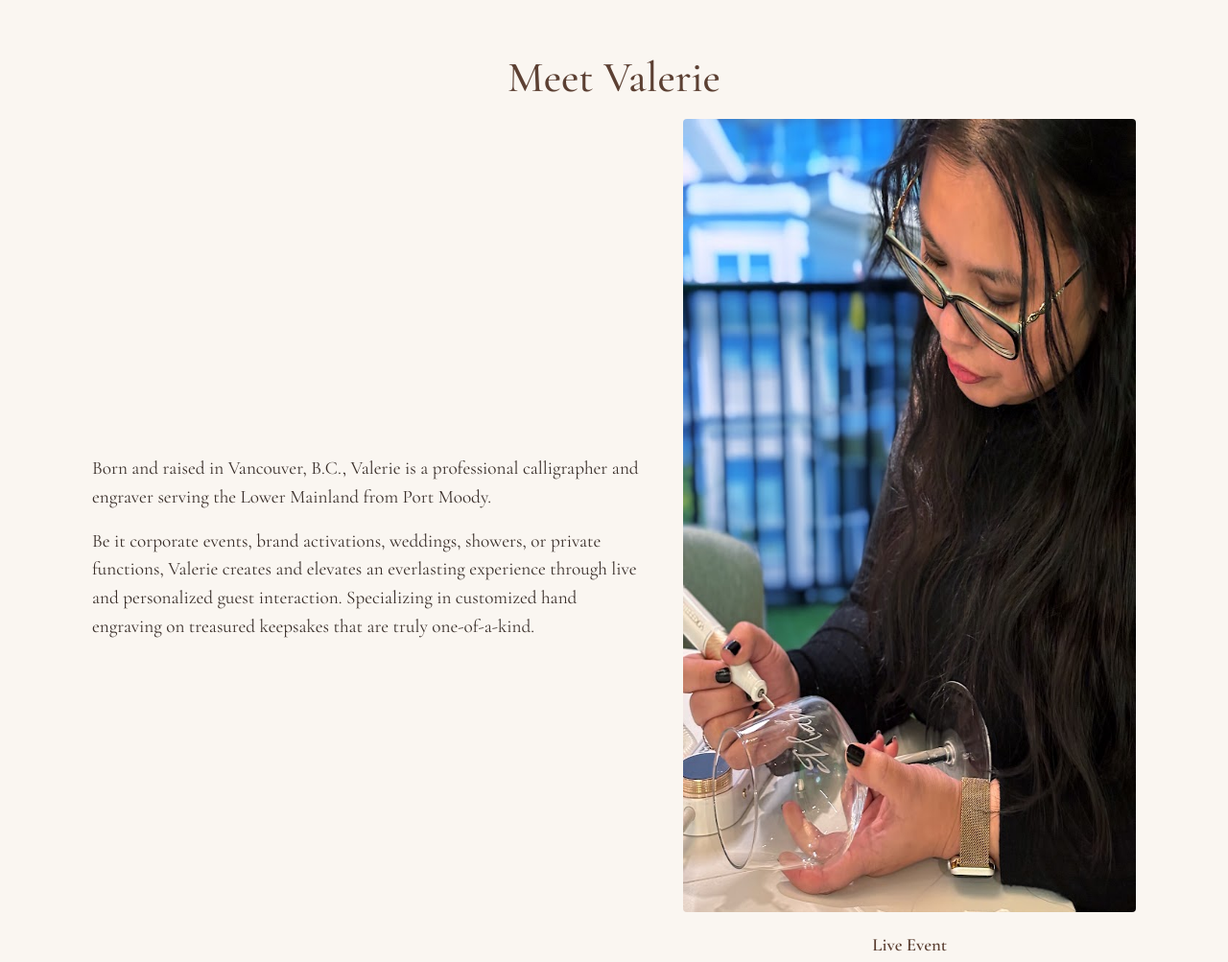
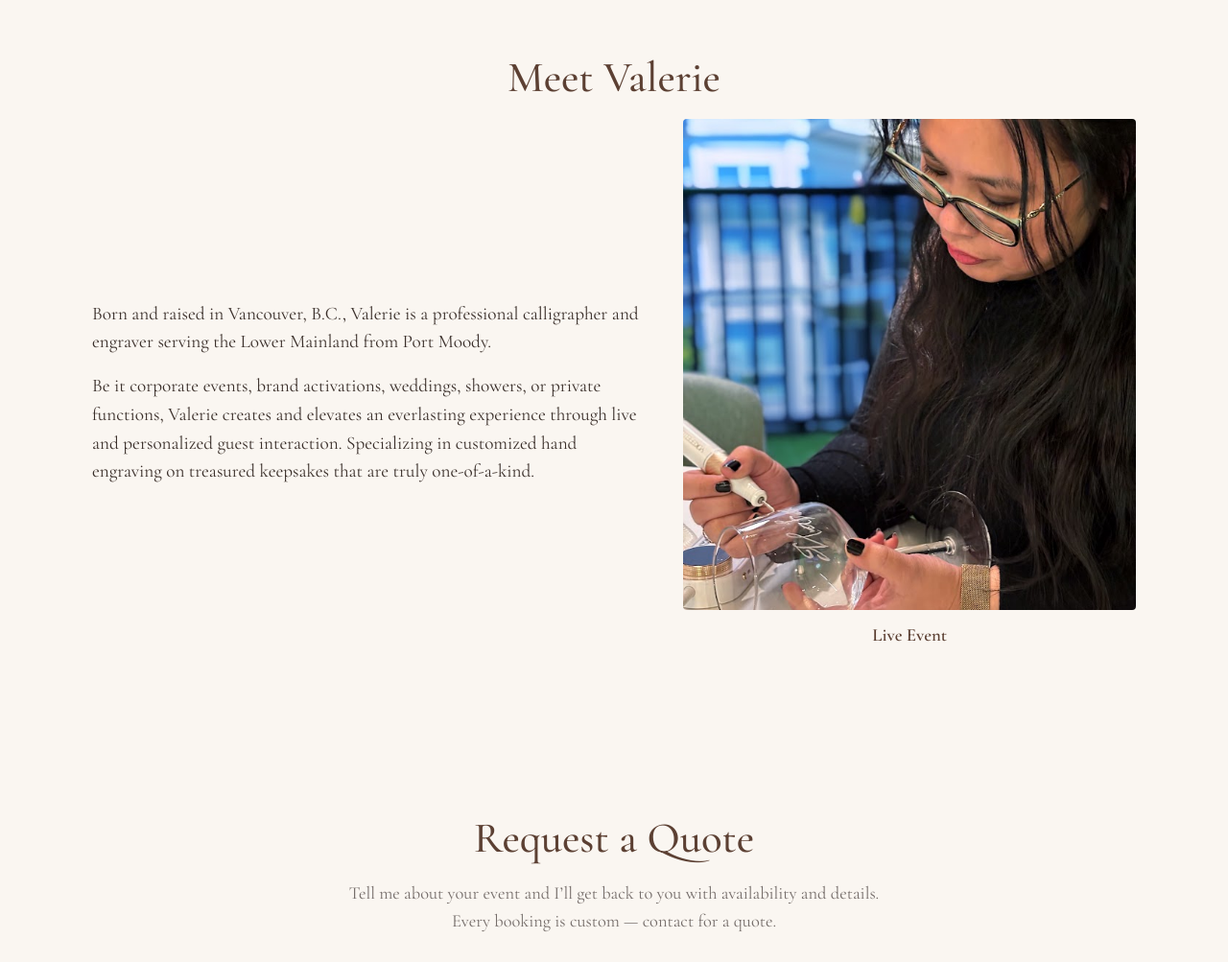
Before and after one commit to valligraphyink/valligraphy, a plain HTML site: page index.html in a window 1280 px wide. Shown: the part 2600-3603 px from the top of the page at 96% size. Drawn offline with nearby package versions, Linux system fonts and the light colour scheme.

Commit message:
Prevent Meet Valerie image from stretching

```diff
--- a/styles.css
+++ b/styles.css
@@ -79,7 +79,14 @@ body::before {
 .about { display: grid; grid-template-columns: 1.1fr 0.9fr; gap: 2.5rem; align-items: center; }
 .about p { margin: 0; font-size: 1.2rem; }
 .about p + p { margin-top: 1rem; }
-.about img { width: 100%; border-radius: 4px; }
+.about img {
+  width: 100%;
+  max-height: 32rem;
+  object-fit: cover;
+  object-position: center;
+  border-radius: 4px;
+  display: block;
+}
 .form { max-width: 36rem; margin: 0 auto; display: grid; gap: 1rem; }
 .field { display: grid; gap: 0.35rem; }
 .field input, .field select, .field textarea { width: 100%; min-height: 2.75rem; padding: 0.7rem 0.8rem; border: 1px solid #5c403338; background: #fdfbf8; color: var(--color-ink); font-family: var(--font-display); font-size: 1.05rem; box-sizing: border-box; }
@@ -105,4 +112,5 @@ body::before {
   .hero { min-height: auto; padding-top: 2.5rem; }
   .gallery { grid-template-columns: 1fr 1fr; }
   .gallery-item img { height: 14rem; }
+  .about img { max-height: 24rem; }
 }
```
